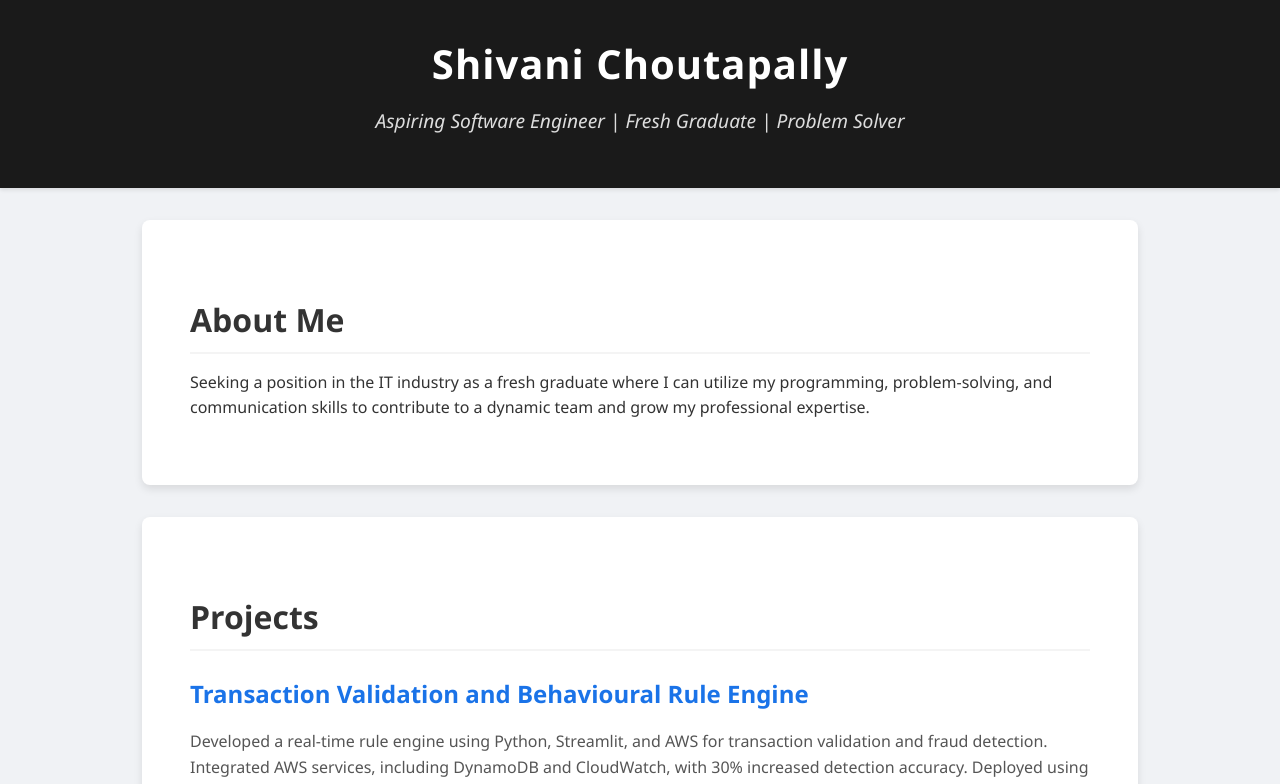
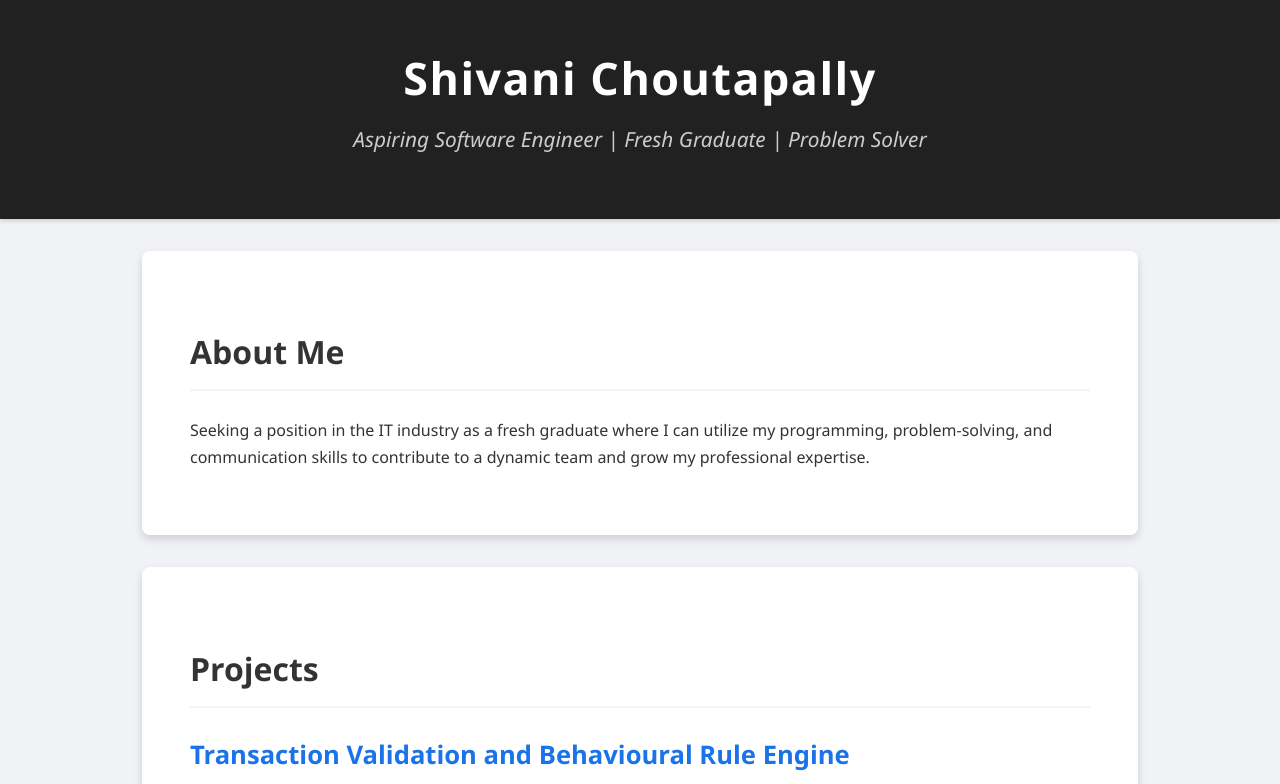
Before and after one commit to Shivanichou/shivanichoutapally-portfolio, a plain HTML site: page index.html in a window 1280 px wide. Shown: the top 784 px of the page. Drawn offline with Linux system fonts and the light colour scheme.

Commit message:
Update styles.css

```diff
--- a/styles.css
+++ b/styles.css
@@ -5,28 +5,29 @@ body {
   padding: 0;
   background-color: #f0f2f5;
   color: #333;
-  line-height: 1.6;
+  line-height: 1.7;
 }
 
+/* Header Styling */
 header {
-  background-color: #1a1a1a;
-  color: #fff;
+  background-color: #212121;
+  color: #ffffff;
   text-align: center;
-  padding: 2em 0;
-  box-shadow: 0 2px 4px rgba(0, 0, 0, 0.1);
+  padding: 2.5em 0;
+  box-shadow: 0 2px 4px rgba(0, 0, 0, 0.15);
 }
 
 header h1 {
-  font-size: 2.5em;
+  font-size: 2.8em;
   margin: 0;
-  letter-spacing: 1px;
+  letter-spacing: 1.5px;
 }
 
 header p {
   font-style: italic;
-  font-size: 1.2em;
-  color: #ddd;
-  margin-top: 0.5em;
+  font-size: 1.3em;
+  color: #cccccc;
+  margin-top: 0.3em;
 }
 
 /* Section Styling */
@@ -34,38 +35,35 @@ section {
   padding: 3em;
   max-width: 900px;
   margin: 2em auto;
-  background-color: #fff;
+  background-color: #ffffff;
   border-radius: 8px;
-  box-shadow: 0 4px 8px rgba(0, 0, 0, 0.1);
+  box-shadow: 0 4px 8px rgba(0, 0, 0, 0.15);
 }
 
 /* Section Headers */
 h2 {
-  color: #333;
+  color: #333333;
   font-size: 2em;
-  margin-bottom: 0.5em;
+  margin-bottom: 0.8em;
   border-bottom: 2px solid #f4f4f4;
-  padding-bottom: 0.2em;
+  padding-bottom: 0.3em;
 }
 
 /* Project Section */
 .project {
-  margin-bottom: 2em;
+  margin-bottom: 2.5em;
 }
 
 .project h3 {
-  font-size: 1.5em;
+  font-size: 1.6em;
   color: #1a73e8;
-  margin-bottom: 0.5em;
+  margin-bottom: 0.3em;
 }
 
 .project p {
-  color: #555;
+  color: #555555;
   font-size: 1em;
-}
-
-.project strong {
-  color: #333;
+  line-height: 1.6;
 }
 
 /* Skills, Education, Contact Styling */
@@ -75,40 +73,42 @@ h2 {
 }
 
 .skills li, .education li, .contact li {
-  background-color: #f7f7f7;
-  margin: 0.5em 0;
-  padding: 0.8em;
-  border-radius: 5px;
+  background-color: #f8f8f8;
+  margin: 0.6em 0;
+  padding: 1em;
+  border-radius: 6px;
   box-shadow: 0 2px 4px rgba(0, 0, 0, 0.05);
+  transition: transform 0.3s ease, box-shadow 0.3s ease;
 }
 
 /* Footer Styling */
 footer {
-  background-color: #1a1a1a;
-  color: #fff;
+  background-color: #212121;
+  color: #ffffff;
   text-align: center;
-  padding: 1.5em 0;
+  padding: 2em 0;
   font-size: 0.9em;
   box-shadow: 0 -2px 4px rgba(0, 0, 0, 0.1);
 }
 
-/* Links */
+/* Link Styling */
 a {
   color: #1a73e8;
   text-decoration: none;
+  font-weight: 500;
 }
 
 a:hover {
   text-decoration: underline;
 }
 
-/* Button Styles (for potential future buttons) */
+/* Button Styles */
 button {
   background-color: #1a73e8;
-  color: #fff;
+  color: #ffffff;
   padding: 0.8em 1.5em;
   border: none;
-  border-radius: 5px;
+  border-radius: 6px;
   font-size: 1em;
   cursor: pointer;
   transition: background-color 0.3s ease;
@@ -118,12 +118,8 @@ button:hover {
   background-color: #135ab8;
 }
 
-/* Subtle Animations */
-section, .project, .skills li, .education li, .contact li {
-  transition: transform 0.3s ease, box-shadow 0.3s ease;
-}
-
-section:hover, .project:hover, .skills li:hover, .education li:hover, .contact li:hover {
-  transform: translateY(-5px);
+/* Hover Animation */
+.project:hover, .skills li:hover, .education li:hover, .contact li:hover {
+  transform: translateY(-3px);
   box-shadow: 0 6px 12px rgba(0, 0, 0, 0.1);
 }
```
